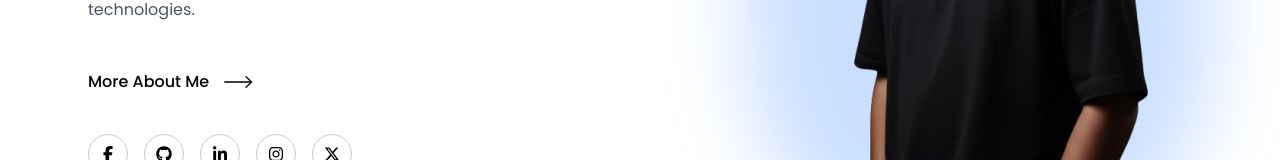
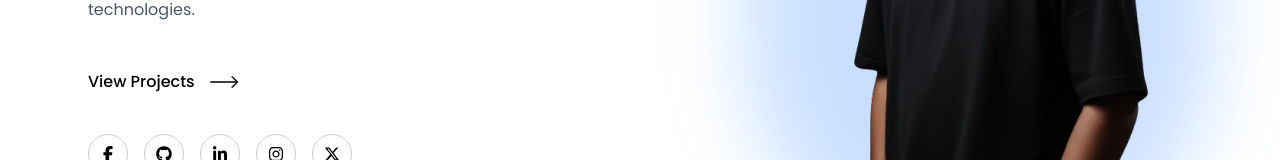
Before and after one commit to Sajiya14/my-portfolio, a React (Vite) app in the folder frontend/: page / in a window 1280 px wide. Shown: the part 432-592 px from the top of the page. Built offline with nearby package versions, Linux system fonts and the light colour scheme.

Commit message:
About Me Button change as View Projects

```diff
--- a/frontend/src/pages/Home.jsx
+++ b/frontend/src/pages/Home.jsx
@@ -46,13 +46,13 @@ export default function Home() {
               </p>
 
               <div className="flex flex-col gap-6">
-                <Link to="/about"  className="flex gap-0 ">
+                <Link to="/projects"  className="flex gap-0 ">
                   <button
                     className="pr-2 py-3 transition group relative inline-flex items-center
                               gap-3 font-medium overflow-hidden cursor-pointer">
                     <div>
                       <span className="relative text-black dark:text-white">
-                        More About Me
+                        View Projects
                         <span
                           className="absolute left-0 -bottom-2 h-0.5 w-full bg-black/70
                                     origin-center scale-x-0 transition-transform duration-300
```
